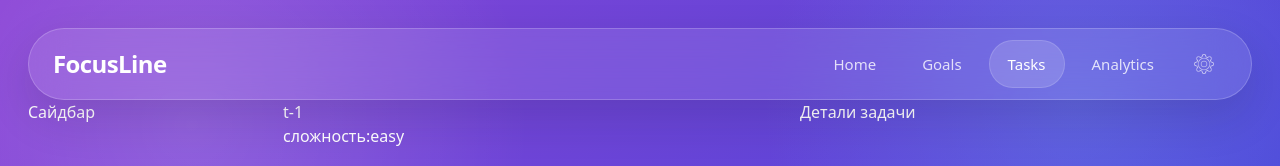
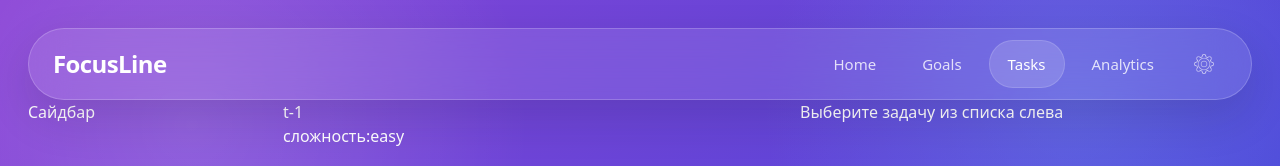
Before and after one commit to ziomo00/FocusLine, a React (Vite) app: page /tasks in a window 1280 px wide. Shown: the top 166 px of the page. Built offline with nearby package versions, Linux system fonts and the light colour scheme.

Commit message:
Добавлена возможность просмотра описания задачи

```diff
--- a/src/components/task/TaskDetail.tsx
+++ b/src/components/task/TaskDetail.tsx
@@ -1,7 +1,21 @@
-const TaskDetail = () =>{
+import type {Task} from "../../types/task"
+
+interface TaskDetailProps{
+    task: Task | null;
+}
+
+const TaskDetail = ({task}:TaskDetailProps) =>{
+    if(!task){
+        return(
+            <aside className="panel detail">
+                <h2>Выберите задачу из списка слева</h2>
+            </aside>
+        )
+    }
     return(
         <aside className="panel detail">
             <h2>Детали задачи</h2>
+            <h3>{task.title}</h3>
         </aside>
     )
 }
--- a/src/components/task/TaskListContainer.tsx
+++ b/src/components/task/TaskListContainer.tsx
@@ -6,15 +6,20 @@ import TaskModal from "../task/TaskModal";
 interface TaskListContainerProps {
     tasks:Task[];
     onAddTask: (newTask:Task) => void;
+    onSelectTask:(taskId:string) => void;
 }
 
-const TaskListContainer = ({tasks, onAddTask}:TaskListContainerProps) => {
+const TaskListContainer = ({tasks, onAddTask, onSelectTask}:TaskListContainerProps) => {
 
     return(
         <section>
             <ul>
                 {tasks.map((task)=>(
-                    <TaskListItem key={task.id} item={task}/>
+                    <TaskListItem
+                        key={task.id}
+                        item={task}
+                        onSelect={()=> onSelectTask(task.id)}
+                    />
                 ))}
             </ul>
             <TaskModal onAddTask={onAddTask}/>
--- a/src/components/task/TaskListItem.tsx
+++ b/src/components/task/TaskListItem.tsx
@@ -2,13 +2,16 @@ import type {Task} from "../../types/task";
 
 interface TaskListItemProps{
     item:Task;
+    onSelect:() => void;
 }
 
-export default function TaskListItem({item}:TaskListItemProps){
+const TaskListItem = ({item, onSelect}:TaskListItemProps) => {
     return(
-        <div>
+        <div onClick={onSelect} className="cursor-pointer ...">
             <h3>{item.title}</h3>
             <p>сложность:{item.difficulty}</p>
         </div>
     )
 }
+
+export default TaskListItem;
--- a/src/pages/Task.tsx
+++ b/src/pages/Task.tsx
@@ -15,7 +15,9 @@ const mockTasks: Task[] = [
 ]
 
 function TaskPage (){
-    const [tasks, setTasks] = useState<Task[]>(mockTasks);
+    const [tasks, setTasks] = useState<Task[]>(mockTasks);//храним состояние всех задач
+    const [selectedTaskId, setSelectedTaskId] = useState<string | null>(null)//храним id выбранной задачи
+    const activeTask = tasks.find(task => task.id === selectedTaskId) || null
     const handleAddTask = (newTask: Task) => {
         setTasks((currentTasks)=>[...currentTasks,newTask]);
     }
@@ -23,10 +25,10 @@ function TaskPage (){
         <div className="workspace grid grid-cols-[238px_minmax(500px,1fr)_464px] gap-[17px] items-stretch min-h-[704px]">
             <TaskSidebar/>
 
-            <TaskListContainer onAddTask={handleAddTask} tasks={tasks} />
+            <TaskListContainer onAddTask={handleAddTask} tasks={tasks} onSelectTask={setSelectedTaskId} />
 
             {/* 3. Правая колонка */}
-            <TaskDetail />
+            <TaskDetail task={activeTask} />
 
         </div>
     );
```
